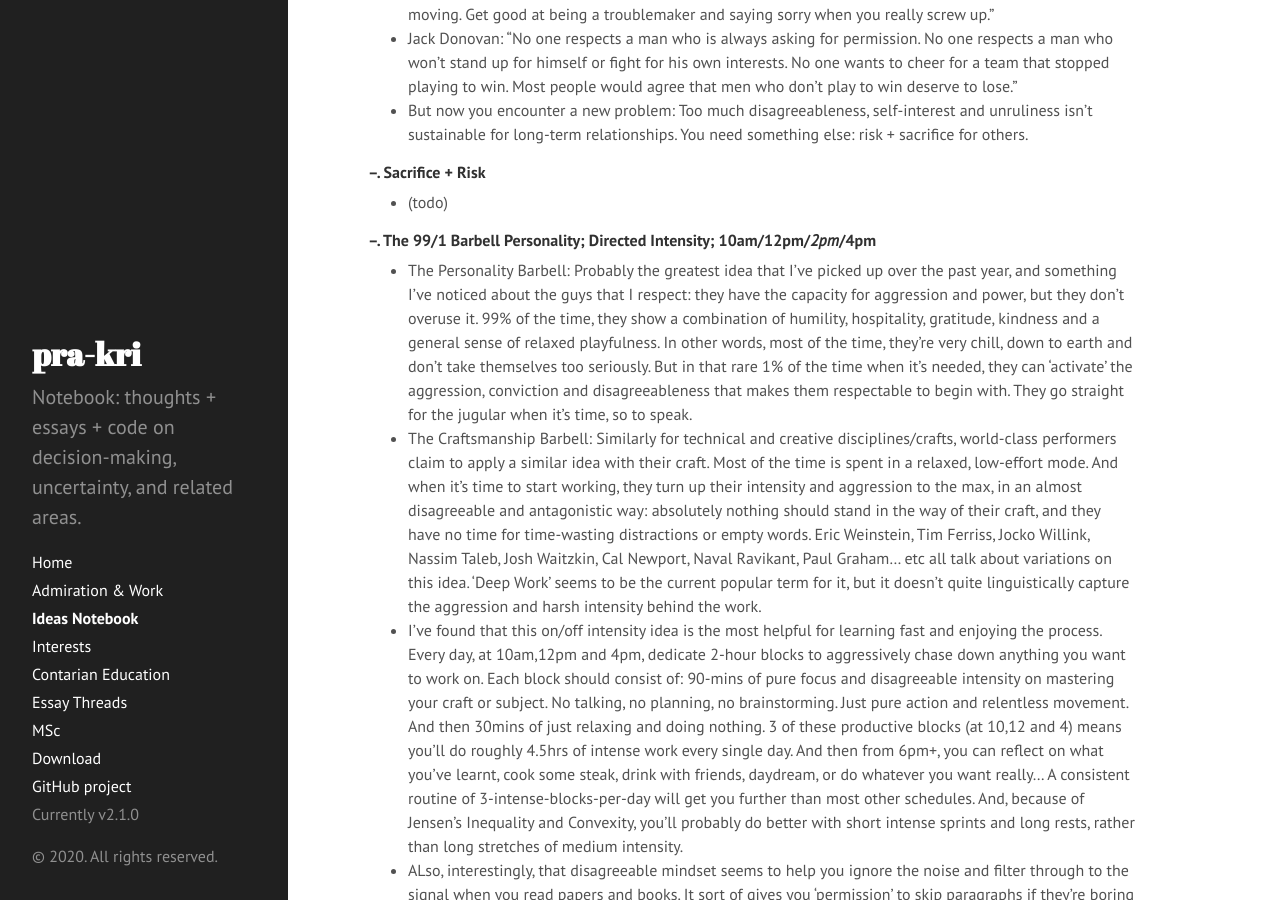
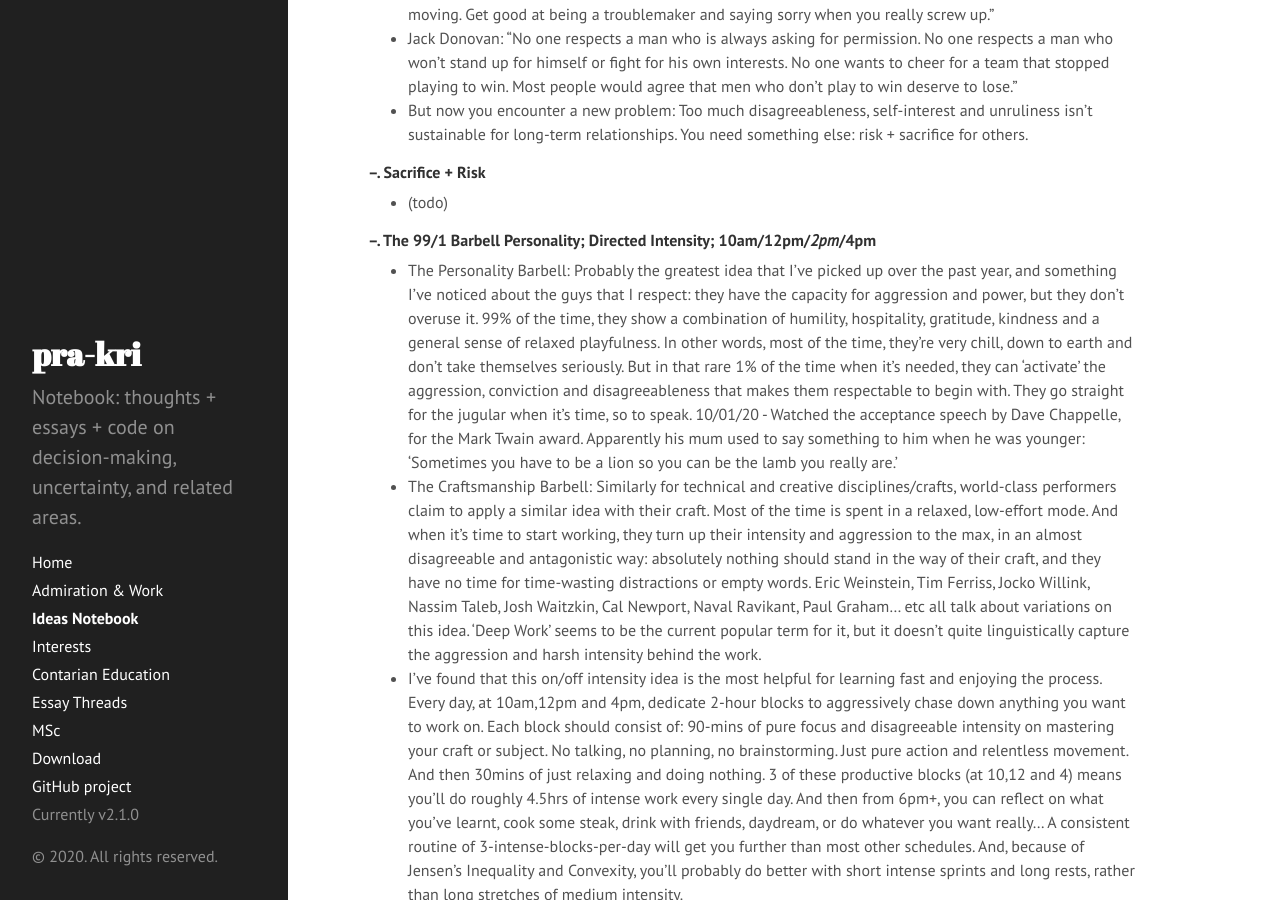
Before and after one commit to pra-kri/pra-kri.github.io, a Jekyll site: the page built from IdeasNotebook.md, in a window 1280 px wide and 900 px high, scrolled down 7286 px. Built offline with Jekyll 4.4.1, drawn with Linux system fonts in a browser that asks for light colours; Markdown is read by kramdown in place of the engine named in the settings.

Commit message:
Update IdeasNotebook.md

```diff
--- a/IdeasNotebook.md
+++ b/IdeasNotebook.md
@@ -147,7 +147,7 @@ TODO: What's the equivalent neuroscience for predatory and prey animals? Predato
 * (todo)
 
 ##### --. The 99/1 Barbell Personality; Directed Intensity; 10am/12pm/*2pm*/4pm
-* The Personality Barbell: Probably the greatest idea that I've picked up over the past year, and something I've noticed about the guys that I respect: they have the capacity for aggression and power, but they don't overuse it. 99% of the time, they show a combination of humility, hospitality, gratitude, kindness and a general sense of relaxed playfulness. In other words, most of the time, they're very chill, down to earth and don't take themselves too seriously. But in that rare 1% of the time when it's needed, they can 'activate' the aggression, conviction and disagreeableness that makes them respectable to begin with. They go straight for the jugular when it's time, so to speak.
+* The Personality Barbell: Probably the greatest idea that I've picked up over the past year, and something I've noticed about the guys that I respect: they have the capacity for aggression and power, but they don't overuse it. 99% of the time, they show a combination of humility, hospitality, gratitude, kindness and a general sense of relaxed playfulness. In other words, most of the time, they're very chill, down to earth and don't take themselves seriously. But in that rare 1% of the time when it's needed, they can 'activate' the aggression, conviction and disagreeableness that makes them respectable to begin with. They go straight for the jugular when it's time, so to speak. 10/01/20 - Watched the acceptance speech by Dave Chappelle, for the Mark Twain award. Apparently his mum used to say something to him when he was younger: 'Sometimes you have to be a lion so you can be the lamb you really are.'
 * The Craftsmanship Barbell: Similarly for technical and creative disciplines/crafts, world-class performers claim to apply a similar idea with their craft. Most of the time is spent in a relaxed, low-effort mode. And when it's time to start working, they turn up their intensity and aggression to the max, in an almost disagreeable and antagonistic way: absolutely nothing should stand in the way of their craft, and they have no time for time-wasting distractions or empty words. Eric Weinstein, Tim Ferriss, Jocko Willink, Nassim Taleb, Josh Waitzkin, Cal Newport, Naval Ravikant, Paul Graham... etc all talk about variations on this idea. 'Deep Work' seems to be the current popular term for it, but it doesn't quite linguistically capture the aggression and harsh intensity behind the work.
 * I've found that this on/off intensity idea is the most helpful for learning fast and enjoying the process. Every day, at 10am,12pm and 4pm, dedicate 2-hour blocks to aggressively chase down anything you want to work on. Each block should consist of: 90-mins of pure focus and disagreeable intensity on mastering your craft or subject. No talking, no planning, no brainstorming. Just pure action and relentless movement. And then 30mins of just relaxing and doing nothing. 3 of these productive blocks (at 10,12 and 4) means you'll do roughly 4.5hrs of intense work every single day. And then from 6pm+, you can reflect on what you've learnt, cook some steak, drink with friends, daydream, or do whatever you want really... A consistent routine of 3-intense-blocks-per-day will get you further than most other schedules. And, because of Jensen's Inequality and Convexity, you'll probably do better with short intense sprints and long rests, rather than long stretches of medium intensity.
 * ALso, interestingly, that disagreeable mindset seems to help you ignore the noise and filter through to the signal when you read papers and books. It sort of gives you 'permission' to skip paragraphs if they're boring or not clear, and that seems to help you piece things together faster (compared to getting stuck on a paragraph or line and wasting time).
```
